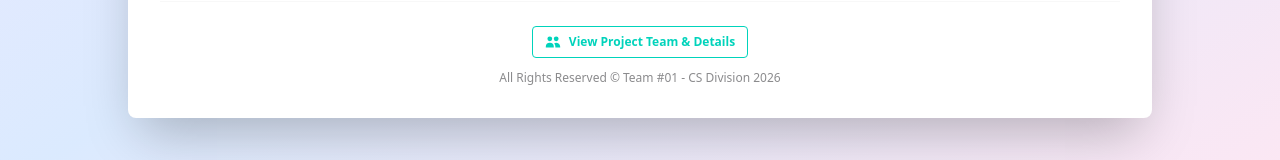
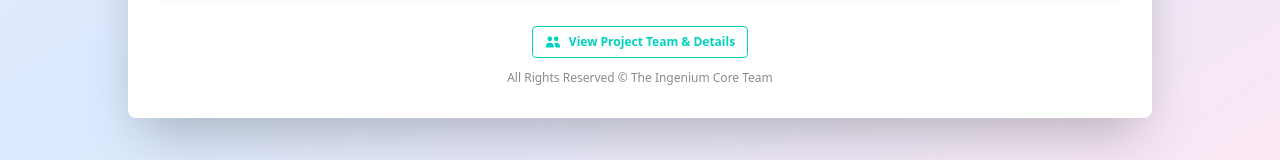
Before and after one commit to mhatem01/ai-txt-summarizer, a React (Vite) app: page / in a window 1280 px wide. Shown: the part 611-771 px from the top of the page. Built offline with nearby package versions, Linux system fonts and the light colour scheme.

Commit message:
Update footer text to reflect new team name

```diff
--- a/src/App.jsx
+++ b/src/App.jsx
@@ -387,7 +387,7 @@ function App() {
                 <HiUsers className="w-4 h-4" /> View Project Team & Details
               </button>
               <p className="text-xs text-base-content/50 mt-3">
-                All Rights Reserved © Team #01 - CS Division 2026
+                All Rights Reserved © The Ingenium Core Team
               </p>
             </div>
           </div>
```
